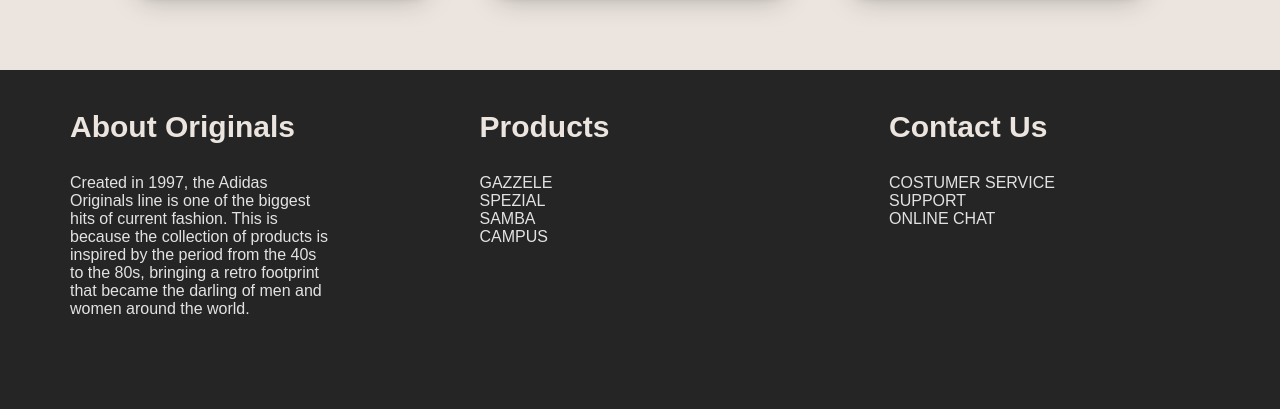
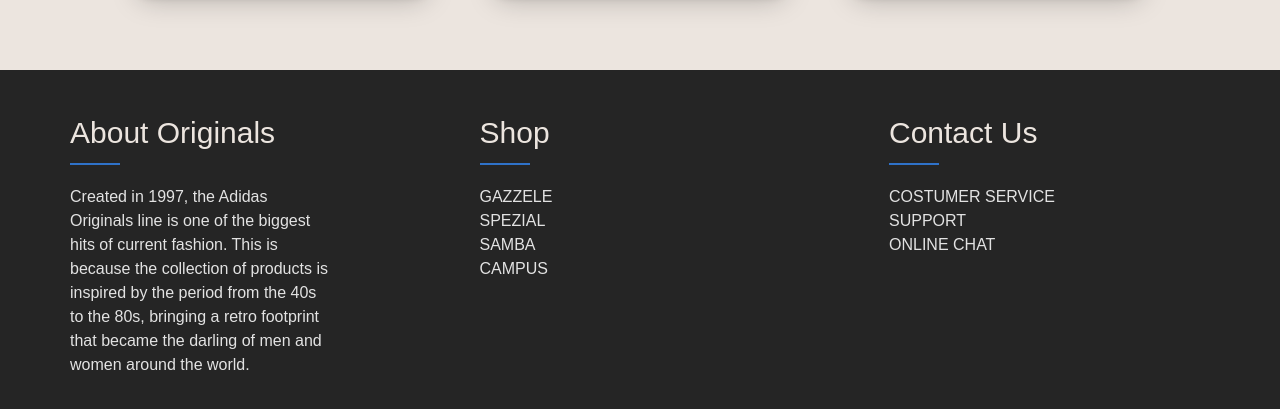
Before and after one commit to marcelovsk1/rect-3, a React (Create React App) app in the folder originals-mktplace/: page / in a window 1280 px wide. Shown: the part 2077-2486 px from the top of the page. Before the commit the page ends 2435 px from the top, so only its background shows below. Built offline with nearby package versions, Linux system fonts and the light colour scheme.

Commit message:
working on

```diff
--- a/originals-mktplace/src/App.js
+++ b/originals-mktplace/src/App.js
@@ -141,7 +141,7 @@
               </ul>
           </div>
           <div className="footer-col">
-            <h4>Products</h4>
+            <h4>Shop</h4>
               <ul>
                 <li><a href="#"></a>GAZZELE</li>
                 <li><a href="#"></a>SPEZIAL</li>
--- a/originals-mktplace/src/App.scss
+++ b/originals-mktplace/src/App.scss
@@ -608,6 +608,7 @@
   padding: 0;
   box-sizing: border-box;
   padding: 40px 0;
+  line-height: 1.5;
 
     .footer-container {
       max-width: 1170px;
@@ -629,7 +630,20 @@
           color: $color-primary-2;
           text-transform: capitalize;
           margin-bottom: 30px;
+          font-weight: 500;
+          position: relative;
         }
+    }
+
+    .footer-col h4::before {
+      content: "";
+      position: absolute;
+      left: 0;
+      bottom: -10px;
+      background-color: $color-primary;
+      height: 2px;
+      box-sizing: border-box;
+      width: 50px;
     }
 
     ul {
```
